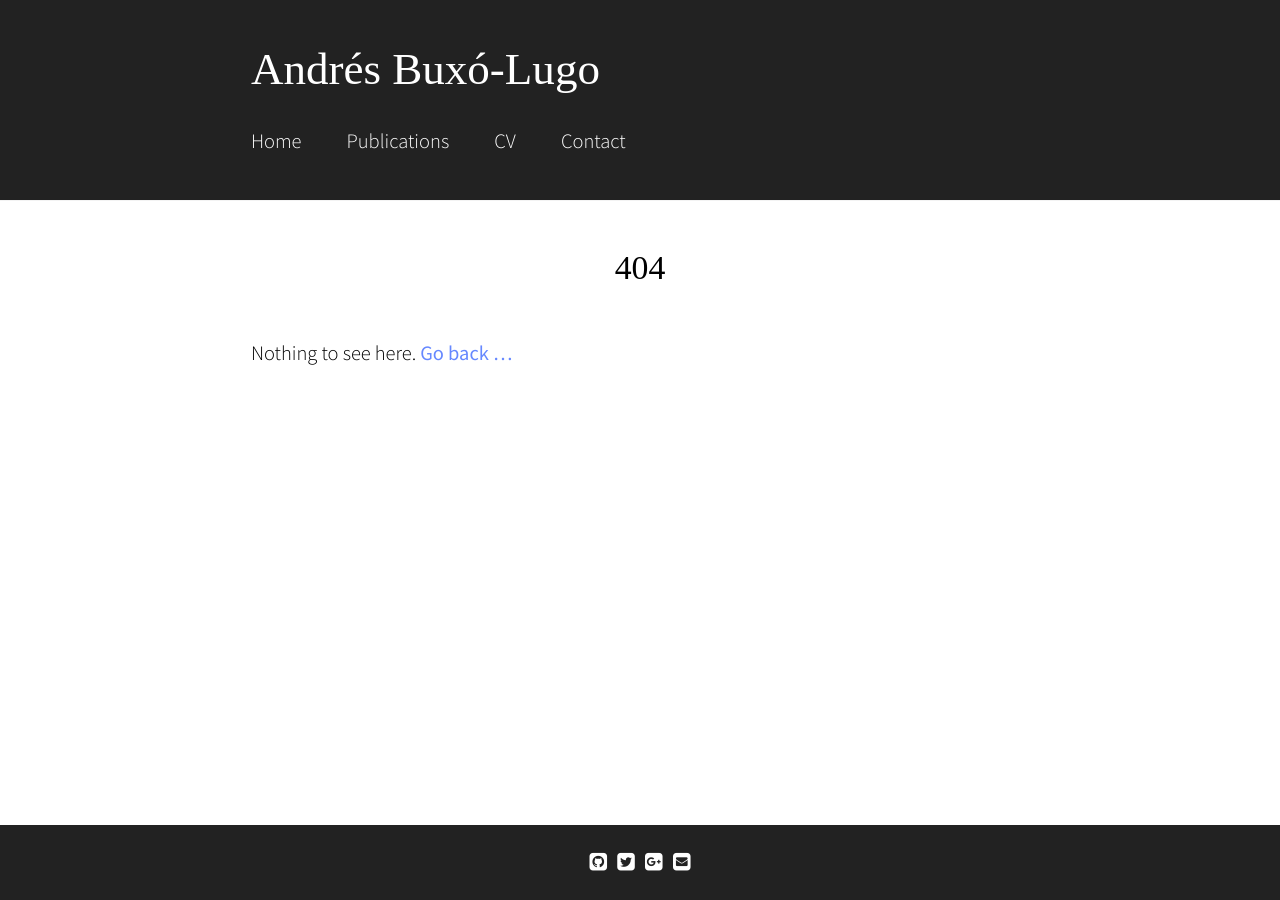
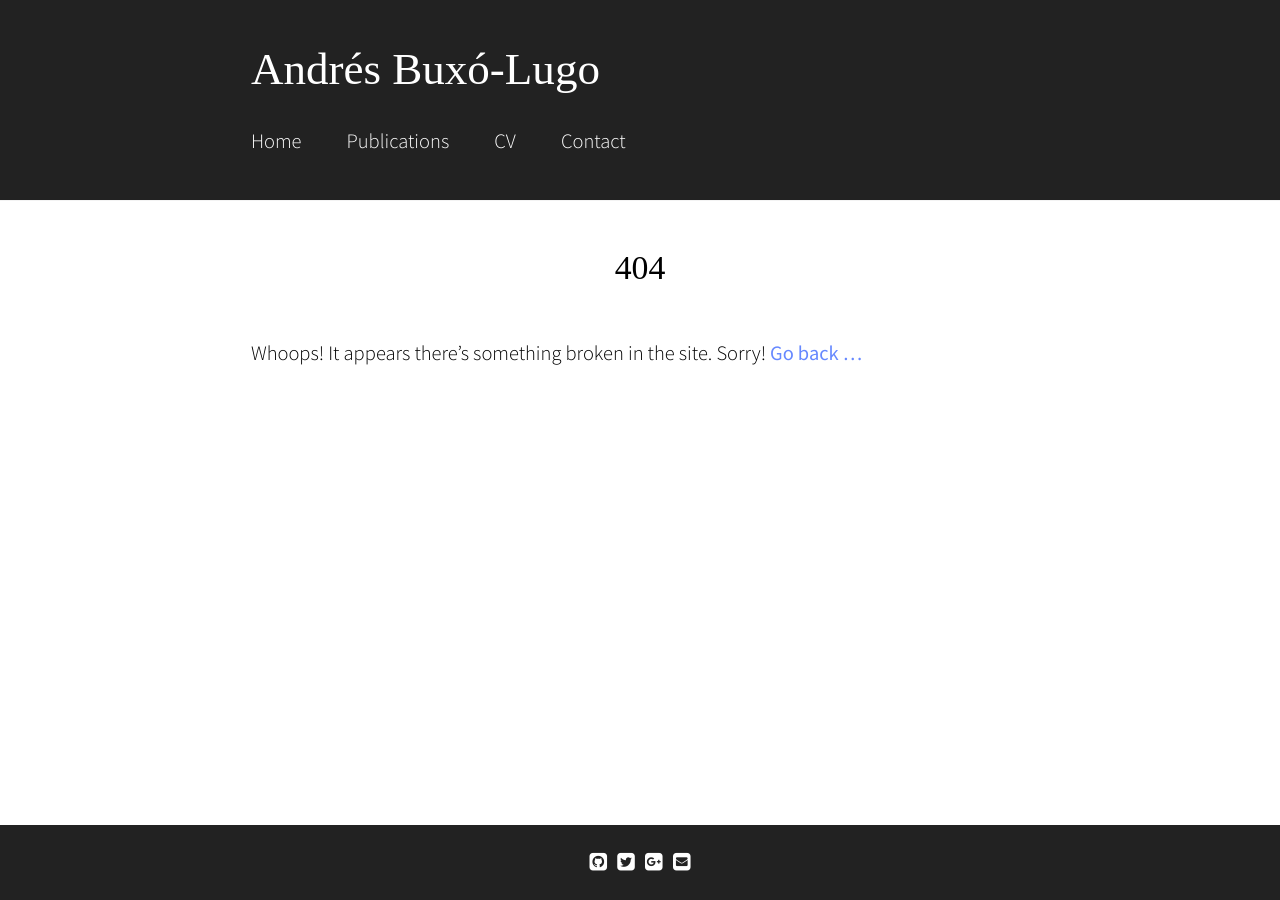
Before and after one commit to abuxolugo/abuxolugo.github.io, a Jekyll site: the page built from 404.md, in a window 1280 px wide. Built offline with Jekyll 4.4.1, drawn with Linux system fonts in a browser that asks for light colours; some web fonts are replaced.

Commit message:
Update 404.md

```diff
--- a/404.md
+++ b/404.md
@@ -2,4 +2,4 @@
 title:  "404"
 ---
 
-Nothing to see here. [Go back ...]({{ site.baseurl | prepend: site.url}})
+Whoops! It appears there's something broken in the site. Sorry! [Go back ...]({{ site.baseurl | prepend: site.url}})
```
